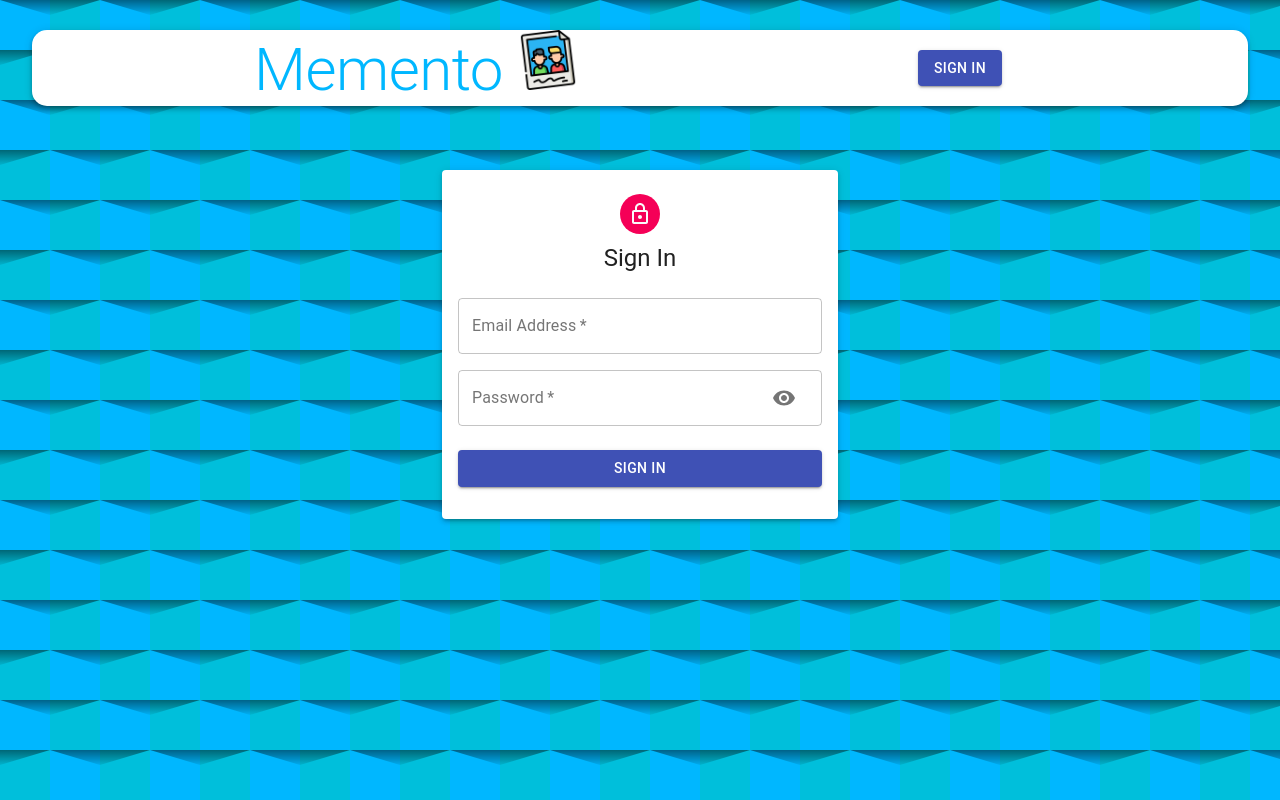
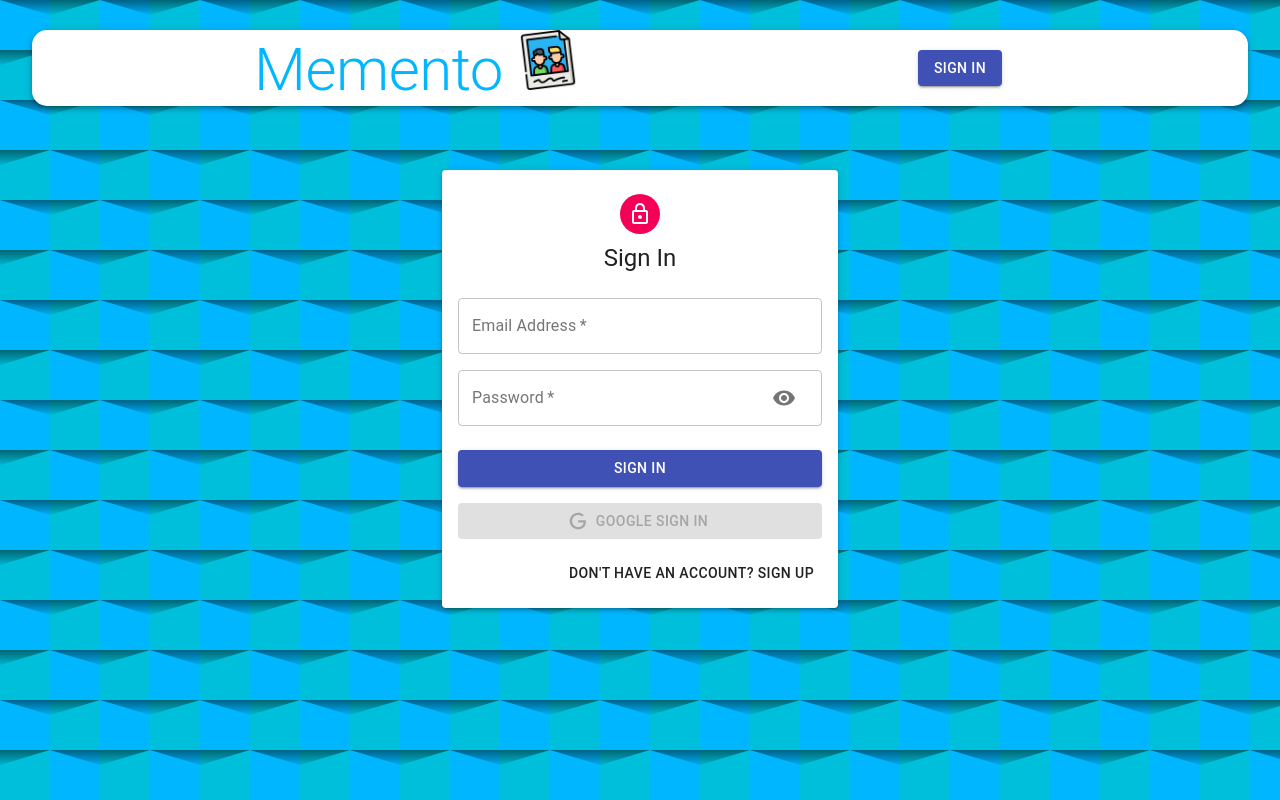
Before and after one commit to Adi142857/Memento, a React (Create React App) app in the folder client/: page /auth in a window 1280 px wide. Built offline with nearby package versions, Linux system fonts and the light colour scheme.

Commit message:
auth google

```diff
--- a/client/public/index.html
+++ b/client/public/index.html
@@ -6,7 +6,7 @@
     <meta name="theme-color" content="#000000" />
     <meta name="description" content="Web site created using create-react-app" />
     <link rel="icon" type="image/png" href="./memories.png">
-    <title>Reminiscence</title>
+    <title>Momento</title>
   </head>
   <body>
     <div id="root"></div>
--- a/client/src/components/Auth/Auth.js
+++ b/client/src/components/Auth/Auth.js
@@ -4,11 +4,12 @@ from '@material-ui/core'
 import Input from './Input'
 import LockOutlinedIcon from '@material-ui/icons/LockOutlined'
 import useStyles from './styles'
-
+import {GoogleLogin} from 'react-google-login'
+import  Icon  from './icon'
 
 const Auth = () => {
   const classes= useStyles();
-  const isSignup=false;
+  const [isSignup, setIsSignup]= useState(false);
   const [showPassword, setShowPassword]=useState(false);
 
   //passing as prop
@@ -20,6 +21,19 @@ const Auth = () => {
   }
   const handleChange=()=>{
 
+  }
+  const googleSuccess=async(res)=>{
+      console.log(res);
+  }
+
+  const googleFailure=(error)=>{
+      console.log(error);
+      console.log('Google sign In unsuccesful');
+  }
+
+  const switchMode=()=>{
+      setIsSignup((prevIsSignup)=>!prevIsSignup);
+      handleShowPassword(false);
   }
 
   return (
@@ -43,14 +57,41 @@ const Auth = () => {
                         )
                     }
                     <Input name="email" label="Email Address" handleChange={handleChange} type="email"></Input>
-                    <Input name="password" label="Password" handleChange={handleChange} type={showPassword ? "text" : "password"}
-                    handleShowPassword={handleShowPassword}/>
-                {isSignup && <Input name="confirmPassword" label="Repeat Paswword" handleChange={handleChange} type="password"/>}
+                    <Input name="password" label="Password" handleChange={handleChange} type={showPassword ? "text" : "password"} handleShowPassword={handleShowPassword}/>
+                {isSignup && <Input name="confirmPassword" label="Retype Password" handleChange={handleChange} type="password"/>}
                 </Grid>
+
+
             <Button type="submit" fullWidth variant="contained" color="primary"
             className={classes.submit}>
                 {isSignup? 'Sign Up':'Sign In'}
             </Button>
+
+            <GoogleLogin
+              clientId="407143684207-l9fia455tilkk5emd7e38lbgi859cfba.apps.googleusercontent.com"
+              render={(renderProps)=>(
+                  <Button
+                  className={classes.googleButton}
+                  color='primary'
+                  fullWidth
+                  onClick={renderProps.onClick}
+                  disabled={renderProps.disabled}
+                  startIcon={<Icon/>}
+                  variant="contained">
+                Google Sign In
+              </Button>
+              )}
+              onSuccess={googleSuccess}
+              onFailure={googleFailure}
+              cookiePolicy="single_host_origin"
+            />
+            <Grid container justify="flex-end">
+                <Grid item>
+                    <Button onClick={switchMode}>
+                        {isSignup?'Already have an account? Sign In':"Don't have an account? Sign Up" }
+                    </Button>
+                </Grid>
+            </Grid>
             </form>
         </Paper>
     </Container>
--- a/client/src/components/Auth/Input.js
+++ b/client/src/components/Auth/Input.js
@@ -14,7 +14,7 @@ const Input = ({name, handleChange ,label ,half ,autoFocus ,type, handleShowPass
         label={label}
         autoFocus={autoFocus}
         type={type}
-        InputProps={name==='password' && {
+        InputProps={name==='password' ? {
             endAdornment:(
                 <InputAdornment position="end">
                     <IconButton onClick={handleShowPassword}>
@@ -22,7 +22,7 @@ const Input = ({name, handleChange ,label ,half ,autoFocus ,type, handleShowPass
                     </IconButton>
                 </InputAdornment>
             ),
-        }}
+        }:null}
         />
     </Grid>
 )
--- /dev/null
+++ b/client/src/components/Auth/icon.js
@@ -0,0 +1,12 @@
+import React from 'react';
+
+const icon = () => (
+  <svg style={{ width: '20px', height: '20px' }} viewBox="0 0 24 24">
+    <path
+      fill="currentColor"
+      d="M21.35,11.1H12.18V13.83H18.69C18.36,17.64 15.19,19.27 12.19,19.27C8.36,19.27 5,16.25 5,12C5,7.9 8.2,4.73 12.2,4.73C15.29,4.73 17.1,6.7 17.1,6.7L19,4.72C19,4.72 16.56,2 12.1,2C6.42,2 2.03,6.8 2.03,12C2.03,17.05 6.16,22 12.25,22C17.6,22 21.5,18.33 21.5,12.91C21.5,11.76 21.35,11.1 21.35,11.1V11.1Z"
+    />
+  </svg>
+);
+
+export default icon;
--- /dev/null
+++ b/client/src/components/Home/Home.js
@@ -0,0 +1,33 @@
+
+import React, { useState, useEffect } from 'react';
+import { Container, Grow, Grid } from '@material-ui/core';
+import { useDispatch } from 'react-redux';
+import Posts from '../Posts/Posts';
+import Form from '../Form/Form';
+import { getPosts } from '../../actions/posts';
+
+const Home=()=>{
+    const [currentId, setCurrentId] = useState(0);
+    const dispatch = useDispatch();
+    useEffect(() => {
+      dispatch(getPosts());
+    }, [currentId, dispatch]);
+
+    return (
+    <Grow in>
+        <Container>
+            <Grid container justify="space-between" alignItems="stretch" spacing={3}>
+            <Grid item xs={12} sm={7}>
+                <Posts setCurrentId={setCurrentId} />
+            </Grid>
+            <Grid item xs={12} sm={4}>
+                <Form currentId={currentId} setCurrentId={setCurrentId} />
+            </Grid>
+           </Grid>
+        </Container>
+    </Grow>
+
+    )
+}
+
+export default Home;
```
Also changed, not shown: client/package.json (+18 -10 lines), 1 other file (tests, documents, lock files or other folders).
